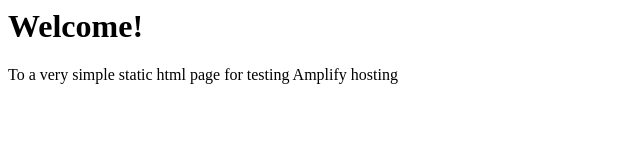
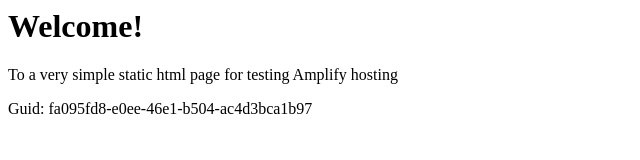
Before and after one commit to aws-aemilia-cmh/Github-PR-Commit-Integration-Test-DoNotTouch-Gith-OKSLNVO2-v1-prod-us-east-2, a website: page src/index.html in a window 1280 px wide. Shown: the whole page, without its empty margins (0-640 px from the left). Drawn offline with Linux system fonts and the light colour scheme.

Commit message:
commit from integ tests

```diff
--- a/src/index.html
+++ b/src/index.html
@@ -1,3 +1,5 @@
+
+
 <html lang="en">
 
 <head>
@@ -10,6 +12,6 @@
 <body>
     <h1>Welcome!</h1>
     <p>To a very simple static html page for testing Amplify hosting</p>
-</body>
+    <p>Guid: fa095fd8-e0ee-46e1-b504-ac4d3bca1b97</p></body>
 
 </html>
```
